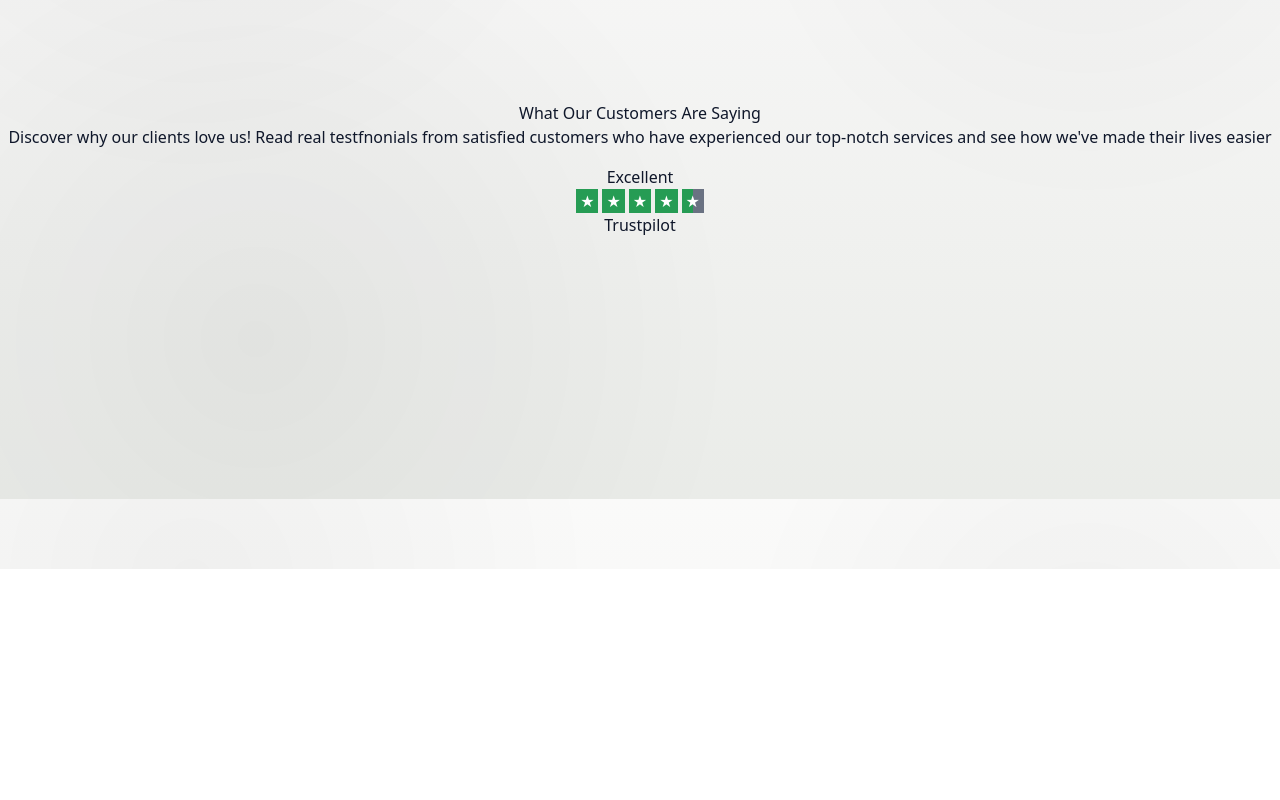
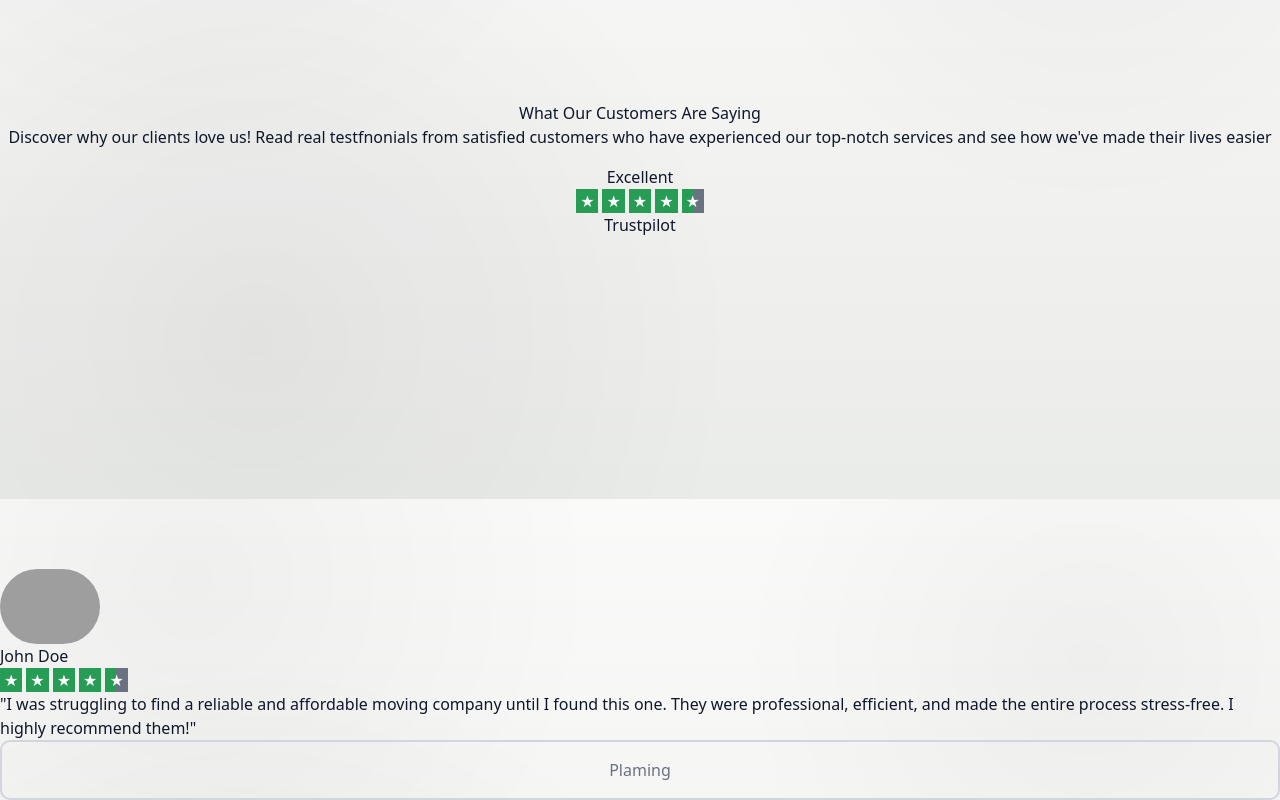
Before and after one commit to MohaMMed-S3eeD/ehgezly, a Next.js app: page / in a window 1280 px wide. Shown: the part 1901-2701 px from the top of the page. Before the commit the page ends 2470 px from the top, so only its background shows below. Built offline with nearby package versions, Linux system fonts and the light colour scheme; no server answers; grey boxes are pictures that could not be loaded.

Commit message:
Update CardCustomer component to include customer details, ratings, and testimonial for enhanced user engagement.

```diff
--- a/src/components/CardCustomer.tsx
+++ b/src/components/CardCustomer.tsx
@@ -3,7 +3,41 @@
 
 const CardCustomer = () => {
   return (
-    <div></div>
+    <div>
+      <div>
+        <div>
+          <Image
+            src="/images/customer1.png"
+            alt=""
+            width={100}
+            height={100}
+            className="rounded-full"
+          />
+          <h3>John Doe</h3>
+        </div>
+        <div>
+          <p className="flex gap-1 ">
+            <span className="text-white px-1 bg-[#269C54]">★</span>
+            <span className="text-white px-1 bg-[#269C54]">★</span>
+            <span className="text-white px-1 bg-[#269C54]">★</span>
+            <span className="text-white px-1 bg-[#269C54]">★</span>
+            <span className="text-white px-1  bg-gradient-to-r from-[#269C54] from-50% to-gray-500 to-50% ">
+              ★
+            </span>
+          </p>
+        </div>
+        <p>
+          &quot;I was struggling to find a reliable and affordable moving
+          company until I found this one. They were professional, efficient, and
+          made the entire process stress-free. I highly recommend them!&quot;
+        </p>
+      </div>
+      <div className="">
+        <div className=" text-center text-gray-500 border-2 border-gray-300 rounded-lg p-4">
+          Plaming
+        </div>
+      </div>
+    </div>
   );
 };
 
```
